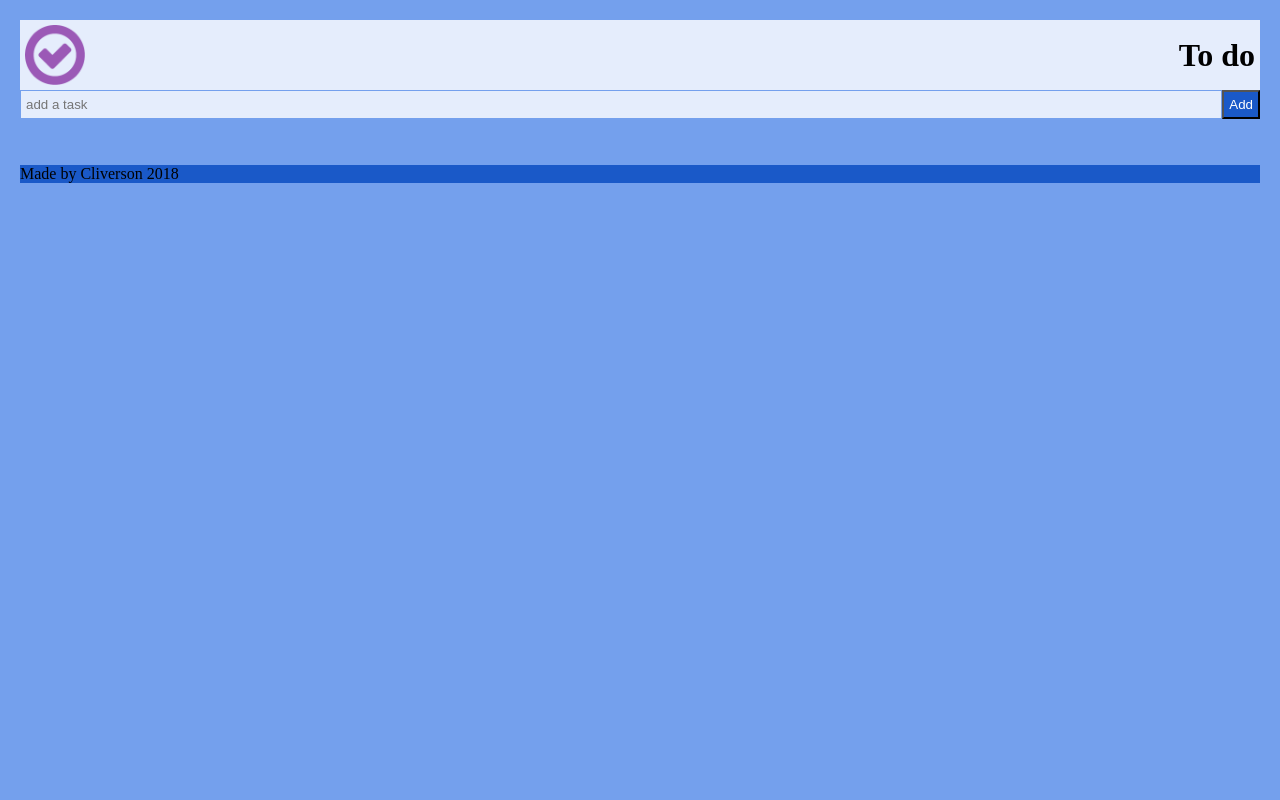
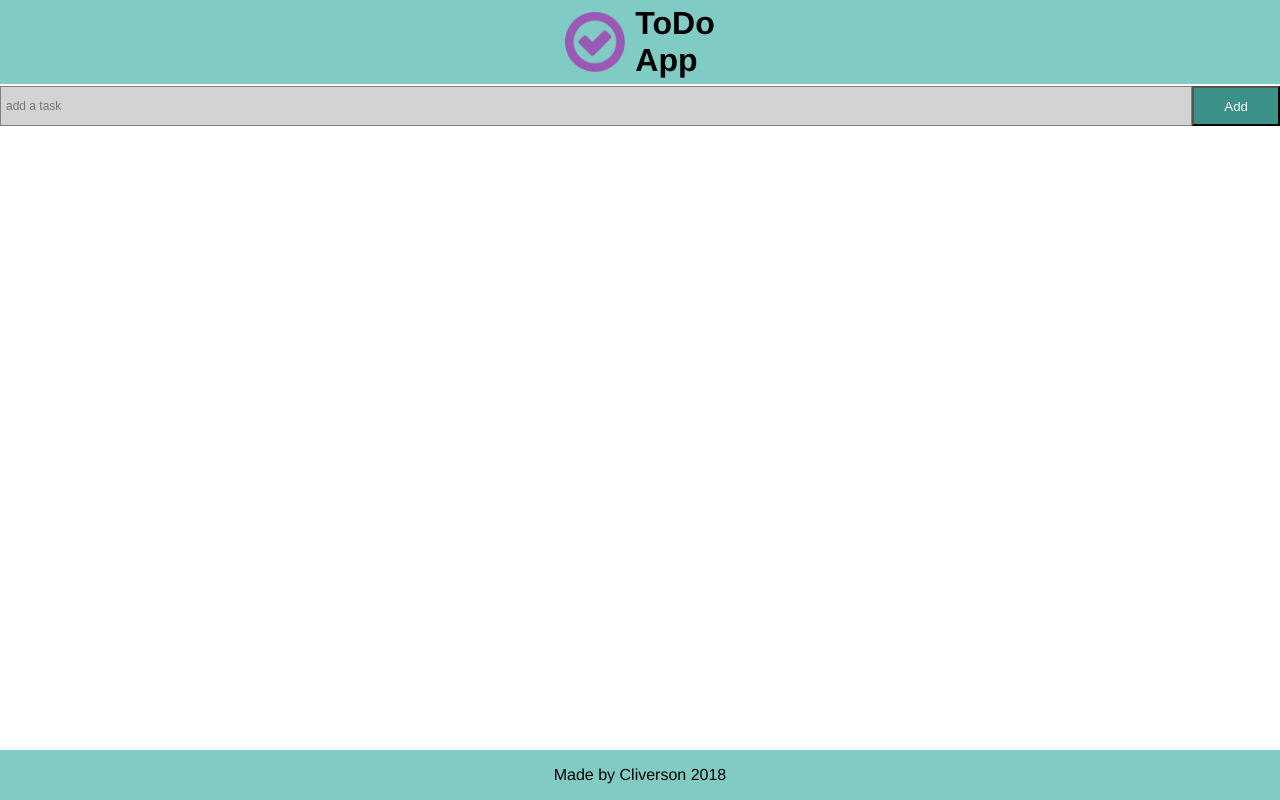
Before and after one commit to CliversonObrzut/todo-ts, a Node project: template templates/index.pug in a window 1280 px wide. Run offline with Node 20 templates, Linux system fonts and the light colour scheme; the template is opened without the code that fills it, so the values that code supplies are empty; style sheets or scripts are compiled from the project's sources.

Commit message:
Many modifications

```diff
--- a/scss/styles.scss
+++ b/scss/styles.scss
@@ -1,11 +1,18 @@
-$theme-color: #74a0ed;
+$theme-color: #80CBC4;
 $theme-light: lighten($theme-color, 25%);
 $theme-dark: darken($theme-color, 25%);
+$font-family: "Helvetica Neue",Helvetica,Arial,sans-serif;
+$font-size: 9pt;
 
 @mixin reset {
-    margin: 10px;
-    padding: 10px;
+    margin: 0px;
+    padding: 0px;
 }
+
+@mixin list-reset{
+    @include reset;
+    list-style: none;
+  }
 
 @mixin display ($type) {
     display: $type;
@@ -18,17 +25,24 @@ $theme-dark: darken($theme-color, 25%);
 
 body{
     @include reset;
-    background-color: $theme-color;
+    background-color: white;
+    font-family: $font-family;
 }
 
 footer {
-    background-color: $theme-dark;
+    background-color: $theme-color;
+    position: fixed;
+    bottom:0;
+    width: 100%;
+    text-align: center;
 }
 
 header {
-    background-color: $theme-light;
+    position: fixed;
+    width: 100%;
+    background-color: $theme-color;
     @include flex(row);
-    justify-content: space-between;
+    justify-content: center;
     align-items: center;
     .logo {
         max-width: 60px;
@@ -37,25 +51,33 @@ header {
     h1 {
         margin: 0;
         padding: 5px;
+        p {
+            margin: 0 0 0 0;
+        }
     }
 }
 
 #task-form {
     @include flex (row);
+    position: fixed;
+    top: 86px;
+    width: 100%;
     input{
         flex:1;
         padding: 5px;
         box-sizing: border-box;
-        border: 1px solid $theme-color;
-        background-color: $theme-light;
+        min-height: 40px;
+        border: 1px solid grey;
+        background-color: lightgrey;
+        font-size: $font-size;
     }
     input:focus {
-        background-color: yellow;
+        background-color: $theme-light;
         outline:none;
     }
     button {
         max-width: 100px;
-        padding: 5px;
+        padding: 5px 30px;
         background-color: $theme-dark;
         color: white;
     }
@@ -64,13 +86,16 @@ header {
 #task-list{
     @include reset;
     list-style: none;
+    padding-bottom: 52px;
+    padding-top: 126px;
     li{
         border-bottom: 1px solid #cccccc;
         .task-container{
             @include flex(row);
             justify-content: space-between;
             .task-name{
-                padding: 1em;
+                padding: 1.5em;
+                font-size: $font-size;
             }
             .task-buttons{
                 @include flex(row);
@@ -80,6 +105,12 @@ header {
                     font-size: 1.5em;
                     background-color: transparent;
                     border: 1px solid transparent;
+                }
+                button[data-function="delete"] {
+                    color: #f08080;
+                }
+                button[data-function="status"] {
+                    color: #90ee90;
                 }
                 button:focus{
                     outline: none;
@@ -91,4 +122,16 @@ header {
             }
         }
     }
+    li[data-status="true"] {
+        background-color: #eeeeee;
+        .task-name {
+            text-decoration: line-through;
+            opacity: 0.5;
+        }
+        .task-buttons {
+            button[data-function="status"] {
+                color: #cccccc;
+            }
+        }
+    }
 }
--- a/templates/index.pug
+++ b/templates/index.pug
@@ -3,12 +3,14 @@ html
     head
         title To do List
         link(href='css/styles.css', rel='stylesheet')
-        meta(name='viewport', content='width=device-width, initial-scale=1')
+        meta(name='viewport', content='width=device-width, height=device-height, initial-scale=1')
     body
         .app
             header
                 img.logo(src='images/logo.png')
-                h1 To do
+                h1
+                    p ToDo
+                    p App
             form#task-form
                 input#task-input(type='text', placeholder='add a task', required)
                 button#task-add(type='submit') Add
```
Also changed, not shown: build/css/styles.css (+44 -16 lines), package.json (+7 -2 lines), ts/data-storage.ts (added, +24 -0 lines), ts/list-view.ts (added, +32 -0 lines), ts/main_module.ts (+87 -84 lines), ts/task-manager.ts (added, +53 -0 lines), ts/task.ts (added, +11 -0 lines), 3 other files.
